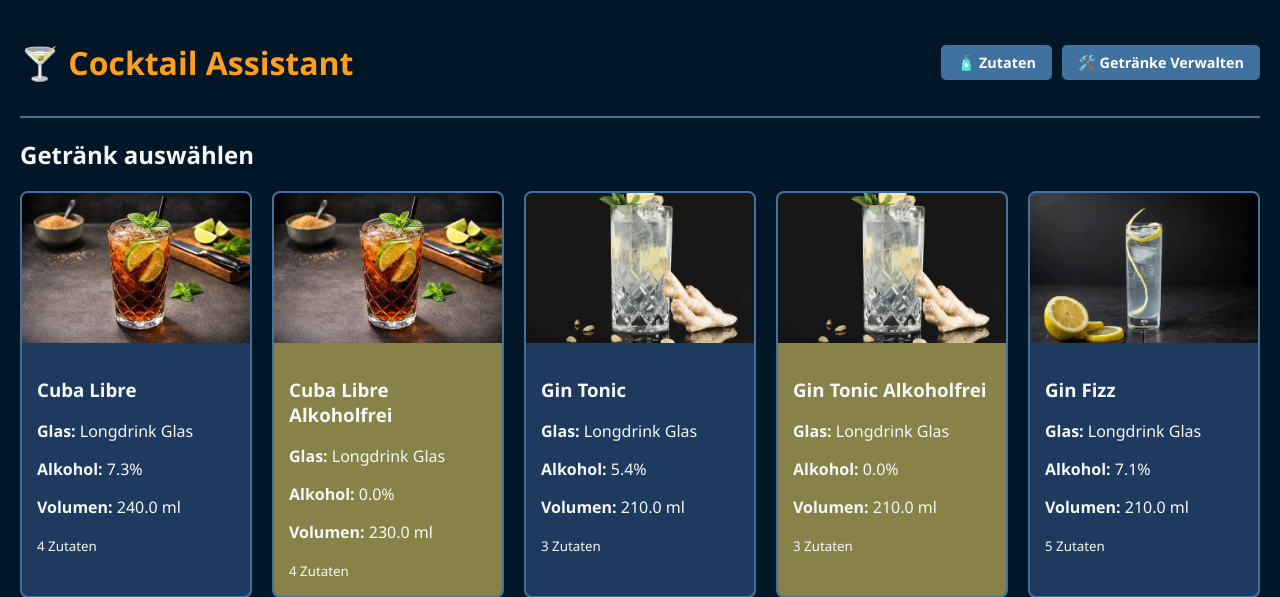
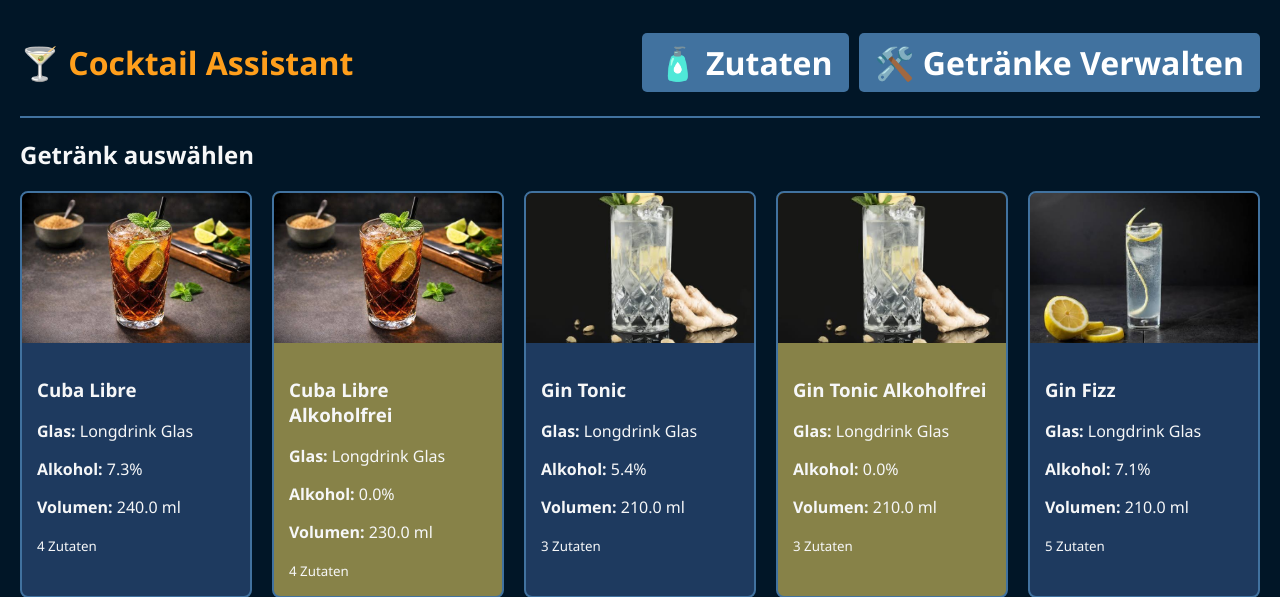
Before and after one commit to OutOfPlane/CocktailMaster, a FastAPI app: page / in a window 1280 px wide. Shown: the top 597 px of the page. Run offline with FastAPI, Linux system fonts and the light colour scheme.

Commit message:
CHG: update styles

```diff
--- a/static/style.css
+++ b/static/style.css
@@ -73,7 +73,7 @@
 }
 
 .mix-container { text-align: center; }
-.mix-container > h2 { color: #ff9f1c; font-size: 1.9rem; }
+.mix-container > h2 { color: #ff9f1c; font-size: 2.5rem; }
 
 .instruction-card {
     --fill: 0%;
@@ -196,7 +196,7 @@
     padding: 8px 16px;
     border-radius: 5px;
     font-weight: bold;
-    font-size: 0.9rem;
+    font-size: 2rem;
 }
 .nav-btn:hover { background-color: #ff9f1c; }
 
```
